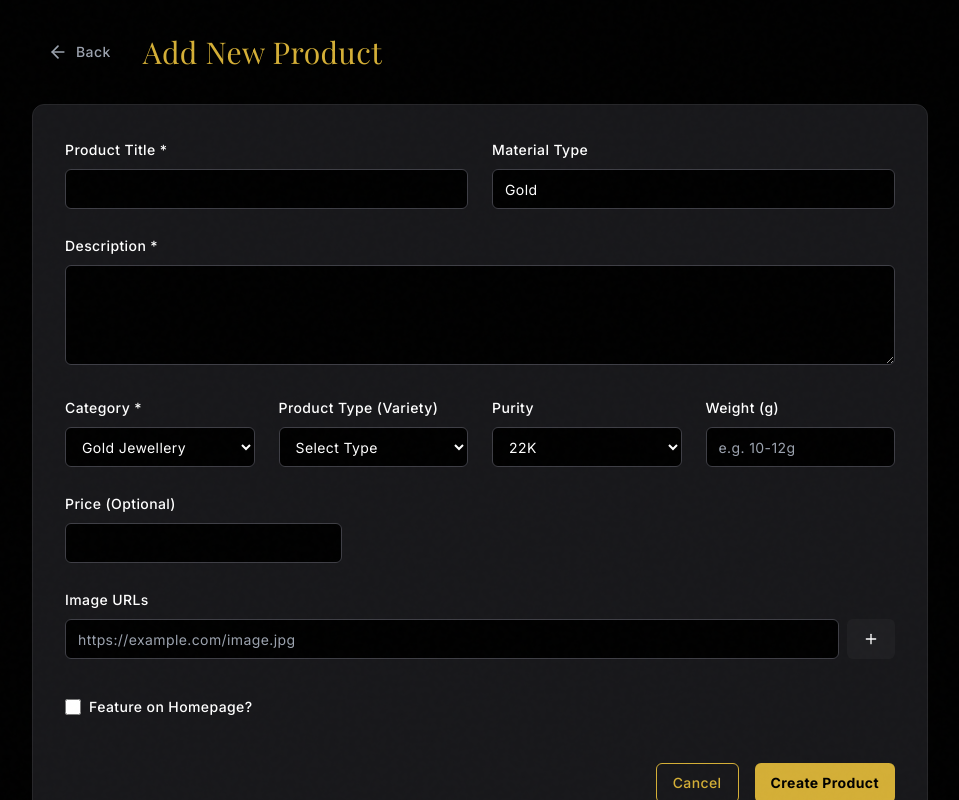
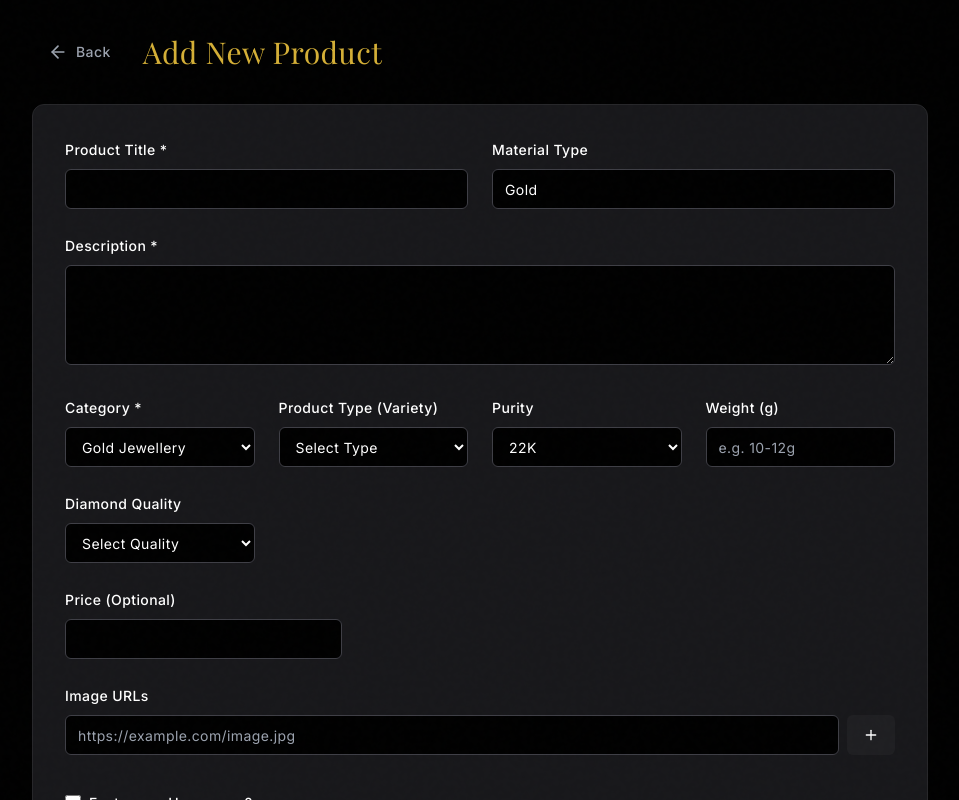
Before and after one commit to santrarony9/Chhanda-jewellers-b2b, a Next.js app: page /admin/products/new in a window 1280 px wide. Shown: the top 800 px of the page, without its empty margins (160-1119 px from the left). Built offline with nearby package versions, Linux system fonts and the light colour scheme; a web font is replaced by a local one.

Commit message:
feat: add diamond quality field to product model and admin form

```diff
--- a/src/app/admin/products/new/page.tsx
+++ b/src/app/admin/products/new/page.tsx
@@ -22,7 +22,8 @@ export default function AddProductPage() {
         material: "Gold",
         weight: "",
         images: [] as string[],
-        isFeatured: false
+        isFeatured: false,
+        diamondQuality: "",
     });
 
     const categories = ["Gold Jewellery", "Diamond Jewellery", "Platinum", "Gemstones", "Coins", "Custom"];
@@ -175,6 +176,25 @@ export default function AddProductPage() {
                                     className="bg-black border-zinc-700 focus:border-primary"
                                 />
                             </div>
+
+
+                            <div className="space-y-2">
+                                <Label>Diamond Quality</Label>
+                                <select
+                                    name="diamondQuality"
+                                    value={(formData as any).diamondQuality}
+                                    onChange={handleInputChange}
+                                    className="w-full h-10 rounded-md border border-zinc-700 bg-black px-3 py-2 text-sm focus:outline-none focus:ring-2 focus:ring-primary text-white"
+                                >
+                                    <option value="">Select Quality</option>
+                                    <option value="VVS-EF">VVS-EF</option>
+                                    <option value="VVS-FG">VVS-FG</option>
+                                    <option value="VS-GH">VS-GH</option>
+                                    <option value="SI-IJ">SI-IJ</option>
+                                    <option value="I-JK">I-JK</option>
+                                    <option value="Polki/Uncut">Polki/Uncut</option>
+                                </select>
+                            </div>
                         </div>
 
                         <div className="space-y-2">
@@ -275,7 +295,7 @@ export default function AddProductPage() {
                         </div>
                     </form>
                 </div>
-            </div>
-        </div>
+            </div >
+        </div >
     )
 }
--- a/src/models/Product.ts
+++ b/src/models/Product.ts
@@ -48,6 +48,10 @@ const ProductSchema = new Schema({
         type: String, // e.g. 'VVS', 'SI1' - specific to Diamond Jewellery
         required: false,
     },
+    diamondQuality: {
+        type: String, // e.g. 'VVS-EF', 'VS-GH'
+        required: false,
+    },
     certification: {
         type: String, // e.g. 'IGI', 'GIA'
         required: false,
```
